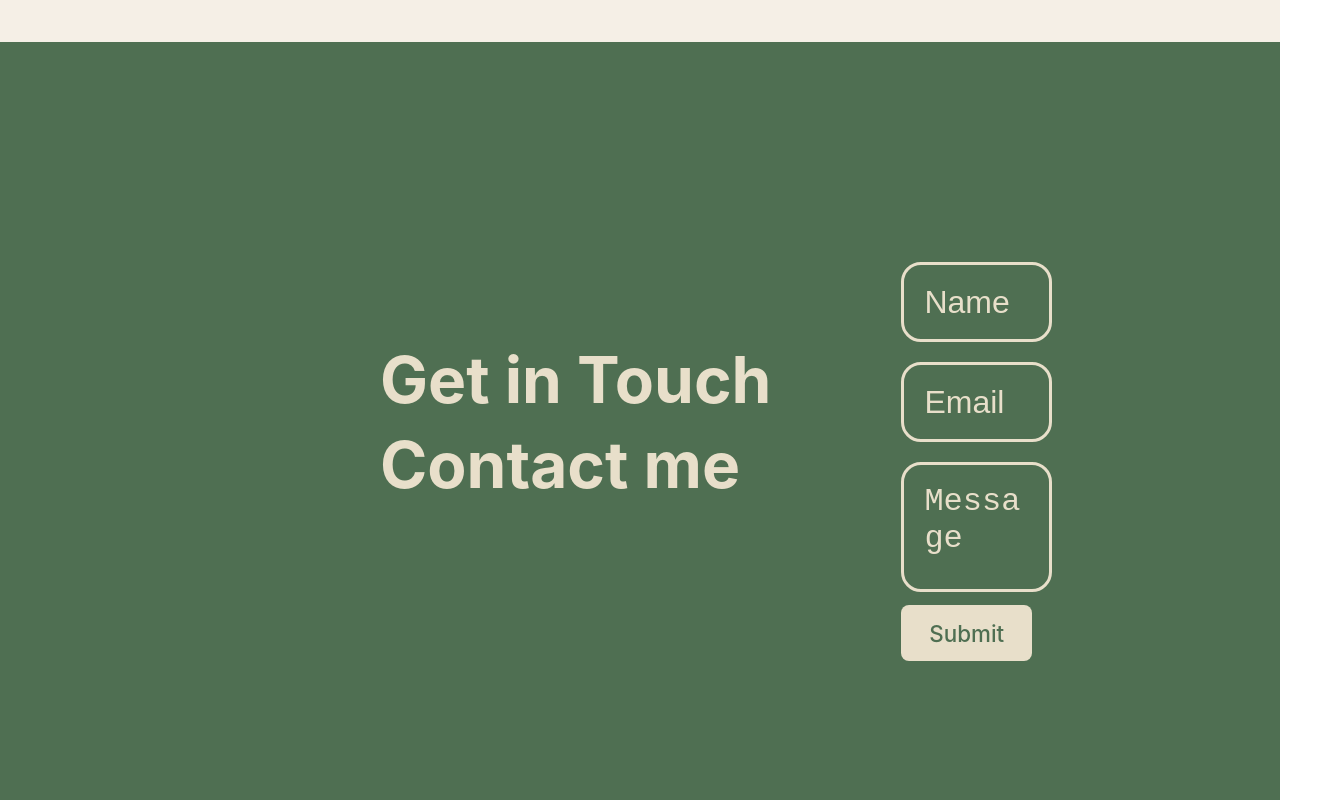
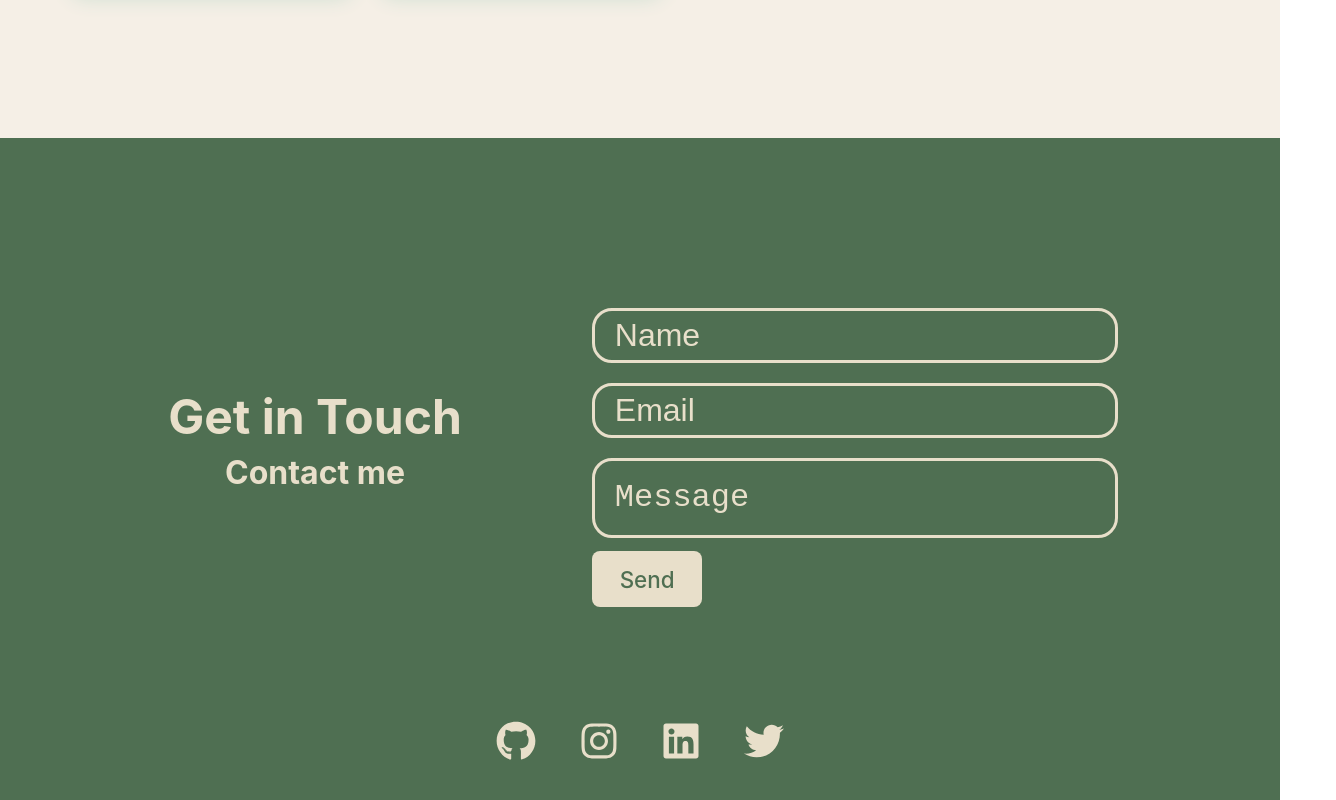
Before and after one commit to yamanerkam/Portfolio-Page, a React (Vite) app: page / in a window 1280 px wide. Shown: the part 3540-4340 px from the top of the page, 1336 px wide, since content can reach past the window. Built offline with nearby package versions, Linux system fonts and the light colour scheme.

Commit message:
contact-page

```diff
--- a/src/pages/Contact/Contact.css
+++ b/src/pages/Contact/Contact.css
@@ -1,35 +1,79 @@
 .contact {
     color: #E8DFCA;
     font-size: 2rem;
-    padding: 200px 300px 0px 300px;
-    min-height: 100vh;
     background-color: #4F6F52;
-
+    padding-top: 150px;
+    padding-bottom: 50px;
+    display: flex;
+    flex-direction: column;
+    justify-content: center;
+    align-items: center;
 }
 
 .main {
     display: flex;
+    justify-content: center;
+}
+
+.socials {
+    margin-top: 70px;
+    display: flex;
+    flex-direction: row;
+    list-style-type: none;
+    gap: 20px;
+
+}
+
+.btn {
+    padding: auto 10px !important;
+    transition: all 1s;
+}
+
+.btn:hover {
+    border-radius: 5px;
+}
+
+.btn-icon {
+    color: #E8DFCA;
+    border-radius: 5px;
+    transition: background-color 0.3s ease, transform 0.3s ease;
+
+}
+
+.btn-icon:hover {
+    /* dark color for the box */
+    border-radius: 5px;
+    /* optional: add rounded corners to the box */
+    transform: scale(1.1);
+    /* scale the icon by 1.1 times */
+
 }
 
 .parag {
     white-space: nowrap;
     margin-top: 100px;
     margin-right: 50px;
+    text-align: center;
 
 }
 
+
 .parag h1 {
     padding: 0 80px;
-    font-size: 2em;
+    font-size: 1.5em;
     line-height: 1.2;
     margin-bottom: .5rem;
     margin-top: 0;
 }
 
+.contact-me {
+    font-size: 1em !important;
+}
+
 .form {
     display: flex;
     flex-direction: column;
-
+    max-width: 600px;
 
 }
 
@@ -42,7 +86,27 @@
 }
 
 
+@media (max-width: 768px) {
+    .main {
+        flex-direction: column;
+        justify-content: center;
+        align-items: center;
+        margin-left: 10%;
+        padding-top: 0 !important;
+        margin-top: 0 !important;
+    }
 
+    .contact {
+        padding: 0;
+    }
+
+    .socials {
+        margin-top: 30px;
+        margin-bottom: 50px;
+        display: flex;
+        flex-direction: row;
+    }
+}
 
 
 
@@ -52,7 +116,7 @@ textarea {
     margin-top: 20px;
     color: #E8DFCA;
     font-size: 2rem;
-    height: 50px;
+    height: 25px;
     background-color: transparent;
     border: 3px solid #E8DFCA;
     border-radius: 20px;
@@ -68,7 +132,7 @@ textarea {
     resize: none;
     font-size: 2rem;
     width: 80% !important;
-    height: 100px;
+    height: 50px;
 
 
 }
--- a/src/pages/Contact/Contact.jsx
+++ b/src/pages/Contact/Contact.jsx
@@ -1,5 +1,6 @@
 import React, { useState } from 'react'
 import './Contact.css'
+import { FaGithub, FaInstagram, FaLinkedin, FaTwitter } from 'react-icons/fa';
 
 export default function Contact() {
 
@@ -24,7 +25,7 @@ export default function Contact() {
             <div className='main'>
                 <div className='parag'>
                     <h1>Get in Touch</h1>
-                    <h1>Contact me</h1 >
+                    <h1 className='contact-me'>Contact me</h1 >
                 </div>
                 <div className="form">
                     <form onSubmit={handleSubmit}>
@@ -54,12 +55,39 @@ export default function Contact() {
                             required
                         />
 
-                        <button className='submit' type="submit">Submit</button>
+                        <button className='submit' type="submit">Send</button>
                     </form>
                 </div>
 
+            </div>
 
+            <div className='bottom'>
+                <div className="socials">
+                    <li className='btn'>
+                        <a className='btn-icon' target="_blank" href="https://github.com/yamanerkam">
+                            <FaGithub />
+                        </a>
+
+
+                    </li>
+                    <li className='btn'><a className='btn-icon' target="_blank" href="https://www.instagram.com/erkamyaman35/ ">
+                        <FaInstagram />
+                    </a></li>
+                    <li className='btn'><a className='btn-icon' target="_blank" href="https://www.linkedin.com/in/erkamyaman35/
+ ">
+                        <FaLinkedin />
+                    </a></li>
+
+                    <li className='btn' >
+
+                        <a className='btn-icon' target="_blank" href="https://www.linkedin.com/in/erkamyaman35/ ">
+                            <FaTwitter />
+                        </a></li>
+
+                </div>
             </div>
+
+
         </div >
     )
 }
--- a/src/pages/Projects/Projects.css
+++ b/src/pages/Projects/Projects.css
@@ -16,7 +16,7 @@
 .project-area {
     margin-top: 60px;
     display: grid;
-    grid-template-columns: repeat(3, minmax(300px, 1fr));
+    grid-template-columns: repeat(auto-fill, minmax(300px, 1fr));
 }
 
 .proj {
```
